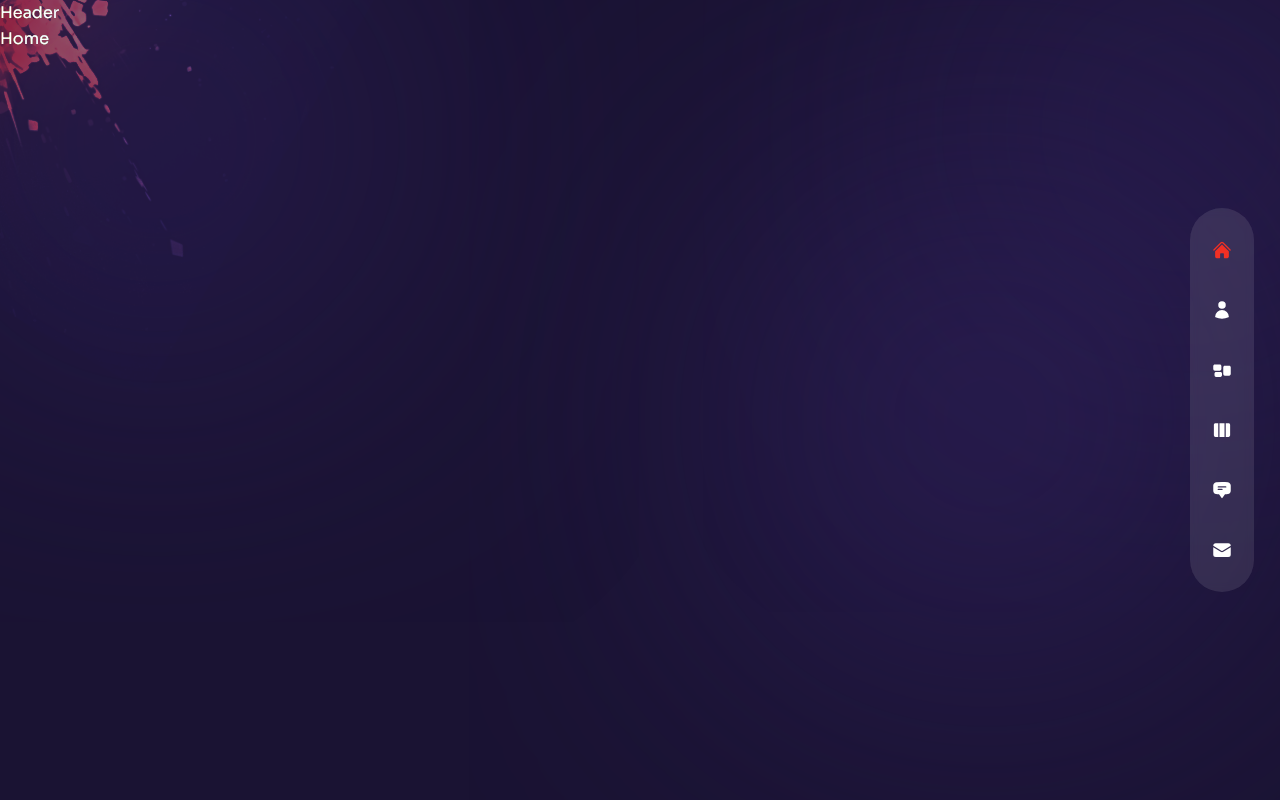
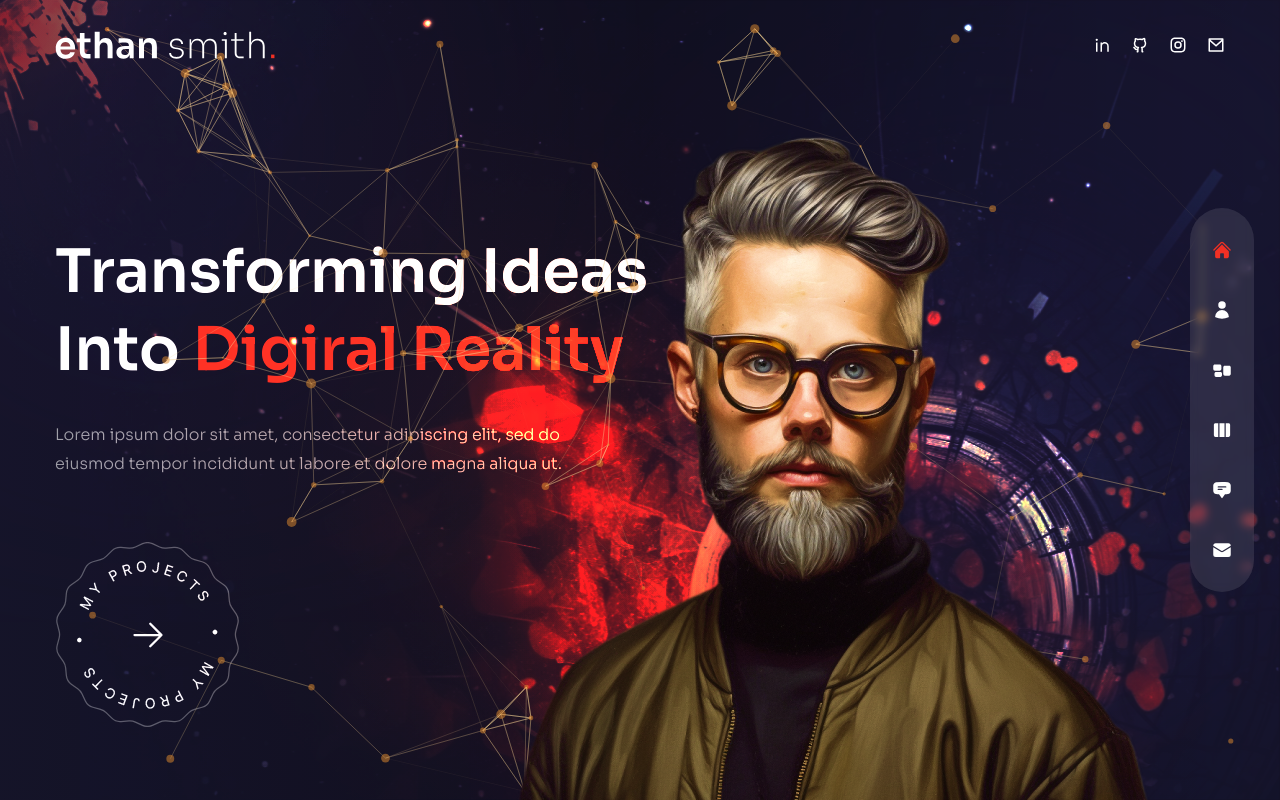
Before and after one commit to Sudhanshu-bh/sb-portfolio, a Next.js app: page / in a window 1280 px wide. Built offline with nearby package versions, Linux system fonts and the light colour scheme.

Commit message:
home and header implemented

```diff
--- a/components/Avatar.js
+++ b/components/Avatar.js
@@ -1,5 +1,18 @@
+// next image
+import Image from 'next/image';
+
 const Avatar = () => {
-  return <div>Avatar</div>;
+	return (
+		<div className="hidden xl:flex xl:max-w-none">
+			<Image
+				src={'/avatar.png'}
+				width={737}
+				height={678}
+				alt=""
+				className="translate-z-0 w-full h-full"
+			/>
+		</div>
+	);
 };
 
 export default Avatar;
--- a/components/Header.js
+++ b/components/Header.js
@@ -1,5 +1,33 @@
+// next image
+import Image from 'next/image';
+
+// next link
+import Link from 'next/link';
+
+// components
+import Socials from '../components/Socials';
+
 const Header = () => {
-  return <header>Header</header>;
+	return (
+		<header className="absolute z-30 w-full flex items-center px-16 xl:px-0 xl:h-[90px]">
+			<div className="container mx-auto">
+				<div className="flex flex-col lg:flex-row justify-between items-center gap-y-6 py-8">
+					{/* logo */}
+					<Link href={'/'}>
+						<Image
+							src={'/logo.svg'}
+							width={220}
+							height={48}
+							alt=""
+							priority={true}
+						/>
+					</Link>
+					{/* socials */}
+					<Socials />
+				</div>
+			</div>
+		</header>
+	);
 };
 
 export default Header;
--- a/components/ParticlesContainer.js
+++ b/components/ParticlesContainer.js
@@ -1,5 +1,96 @@
+import { Particles } from 'react-tsparticles';
+import { loadFull } from 'tsparticles';
+import React, { useCallback } from 'react';
+
 const ParticlesContainer = () => {
-  return <div>Particles Container</div>;
+	// init
+	const particlesInit = useCallback(async (engine) => {
+		await loadFull(engine);
+	}, []);
+
+	const particlesLoaded = useCallback(async () => {}, []);
+
+	return (
+		<Particles
+			className="w-full h-full absolute translate-z-0"
+			id="tsparticles"
+			init={particlesInit}
+			loaded={particlesLoaded}
+			options={{
+				fullScreen: { enable: false },
+				background: {
+					color: {
+						value: '',
+					},
+				},
+				fps_limit: 120,
+				interactivity: {
+					events: {
+						onClick: {
+							enable: false,
+							mode: 'push',
+						},
+						onHover: {
+							enable: true,
+							mode: 'repulse',
+						},
+						resize: true,
+					},
+					modes: {
+						push: {
+							quantity: 90,
+						},
+						repulse: {
+							distance: 200,
+							duration: 0.4,
+						},
+					},
+				},
+				particles: {
+					color: {
+						value: '#e68e2e',
+					},
+					links: {
+						color: '#f5d393',
+						distance: 150,
+						enable: true,
+						opacity: 0.5,
+						width: 1,
+					},
+					collisions: {
+						enable: true,
+					},
+					move: {
+						direction: 'none',
+						enable: true,
+						outModes: {
+							default: 'bounce',
+						},
+						random: false,
+						speed: 1,
+						straight: false,
+					},
+					number: {
+						density: {
+							enable: true,
+							area: 800,
+						},
+						value: 80,
+					},
+					opacity: {
+						value: 0.5,
+					},
+					shape: {
+						type: 'circle',
+					},
+					size: {
+						value: { min: 1, max: 5 },
+					},
+				},
+				detectRetina: true,
+			}}
+		/>
+	);
 };
 
 export default ParticlesContainer;
--- a/components/ProjectsBtn.js
+++ b/components/ProjectsBtn.js
@@ -1,5 +1,30 @@
+// next image
+import Image from 'next/image';
+
+// next link
+import Link from 'next/link';
+
+// icons
+import { HiArrowRight } from 'react-icons/hi2';
+
 const ProjectsBtn = () => {
-  return <div>Project Btn</div>;
+	return (
+		<div className="mx-auto xl:mx-0">
+			<Link
+				href={'/work'}
+				className="relative w-[185px] h-[185px] flex justify-center items-center bg-circleStar bg-cover bg-center bg-no-repeat group"
+			>
+				<Image
+					src={'/rounded-text.png'}
+					width={141}
+					height={148}
+					alt=""
+					className="animate-spin-slow w-full h-full max-w-[141px] max-h-[148px]"
+				/>
+				<HiArrowRight className="absolute text-4xl group-hover:translate-x-2 transition-all duration-300" />
+			</Link>
+		</div>
+	);
 };
 
 export default ProjectsBtn;
--- a/components/Socials.js
+++ b/components/Socials.js
@@ -1,5 +1,39 @@
+// links
+import Link from 'next/link';
+
+// icons
+import {
+	RiInstagramLine,
+	RiLinkedinLine,
+	RiGithubLine,
+	RiMailLine,
+} from 'react-icons/ri';
+
+const socials = [
+	{ link: 'https://www.linkedin.com/in/sudhanshu-bh/', icon: RiLinkedinLine },
+	{ link: 'https://github.com/Sudhanshu-bh', icon: RiGithubLine },
+	{
+		link: 'https://www.instagram.com/the_dapper_guy/',
+		icon: RiInstagramLine,
+	},
+	{ link: 'mailto:bsudhanshu3@gmail.com', icon: RiMailLine },
+];
+
 const Socials = () => {
-  return <div>Socials</div>;
+	return (
+		<div className="flex items-center gap-x-5 text-lg">
+			{socials.map((Social, i) => (
+				<Link
+					href={Social.link}
+					target="_blank"
+					className="hover:text-accent transition-all duration-300"
+					key={i}
+				>
+					<Social.icon />
+				</Link>
+			))}
+		</div>
+	);
 };
 
 export default Socials;
--- a/pages/index.js
+++ b/pages/index.js
@@ -1,5 +1,80 @@
+// next image
+import Image from 'next/image';
+
+// components
+import ParticlesContainer from '../components/ParticlesContainer';
+import ProjectsBtn from '../components/ProjectsBtn';
+import Avatar from '../components/Avatar';
+
+// framer motion
+import { motion } from 'framer-motion';
+
+// variants
+import { fadeIn } from '../variants';
+
 const Home = () => {
-  return <div>Home</div>;
+	return (
+		<div className="bg-primary/60 h-full">
+			{/* text */}
+			<div className="w-full h-full bg-gradient-to-r from-primary/10 via-black/30 to-black/10">
+				<div className="text-center flex flex-col justify-center xl:pt-40 xl:text-left h-full container mx-auto">
+					{/* title */}
+					<motion.h1
+						variants={fadeIn('down', 0.2)}
+						initial="hidden"
+						animate="show"
+						exit="hidden"
+						className="h1"
+					>
+						Transforming Ideas <br /> Into{' '}
+						<span className="text-accent">Digiral Reality</span>
+					</motion.h1>
+					{/* subtitle */}
+					<motion.p
+						variants={fadeIn('down', 0.3)}
+						initial="hidden"
+						animate="show"
+						exit="hidden"
+						className="max-w-sm xl:max-w-xl mx-auto xl:mx-0 mb-10 xl:mb-16"
+					>
+						Lorem ipsum dolor sit amet, consectetur adipiscing elit, sed do
+						eiusmod tempor incididunt ut labore et dolore magna aliqua ut.
+					</motion.p>
+					{/* btn */}
+					<div className="flex justify-center xl:hidden relative">
+						<ProjectsBtn />
+					</div>
+					<motion.div
+						variants={fadeIn('down', 0.4)}
+						initial="hidden"
+						animate="show"
+						exit="hidden"
+						className="hidden xl:flex"
+					>
+						<ProjectsBtn />
+					</motion.div>
+				</div>
+			</div>
+			{/* image */}
+			<div className="w-[1200px] h-full absolute right-0 bottom-0">
+				{/* bg img */}
+				<div className="bg-none xl:bg-explosion xl:bg-cover xl:bg-right xl:bg-no-repeat w-full h-full absolute mix-blend-color-dodge translate-z-0"></div>
+				{/* particles */}
+				<ParticlesContainer />
+				{/* aavatar img */}
+				<motion.div
+					variants={fadeIn('up', 0.5)}
+					initial="hidden"
+					animate="show"
+					exit="hidden"
+					transition={{ duration: 1, ease: 'easeInOut' }}
+					className="w-full h-full max-w-[737px] max-h-[678px] absolute -bottom-32 lg:bottom-0 lg:right-[8%]"
+				>
+					<Avatar />
+				</motion.div>
+			</div>
+		</div>
+	);
 };
 
 export default Home;
```
